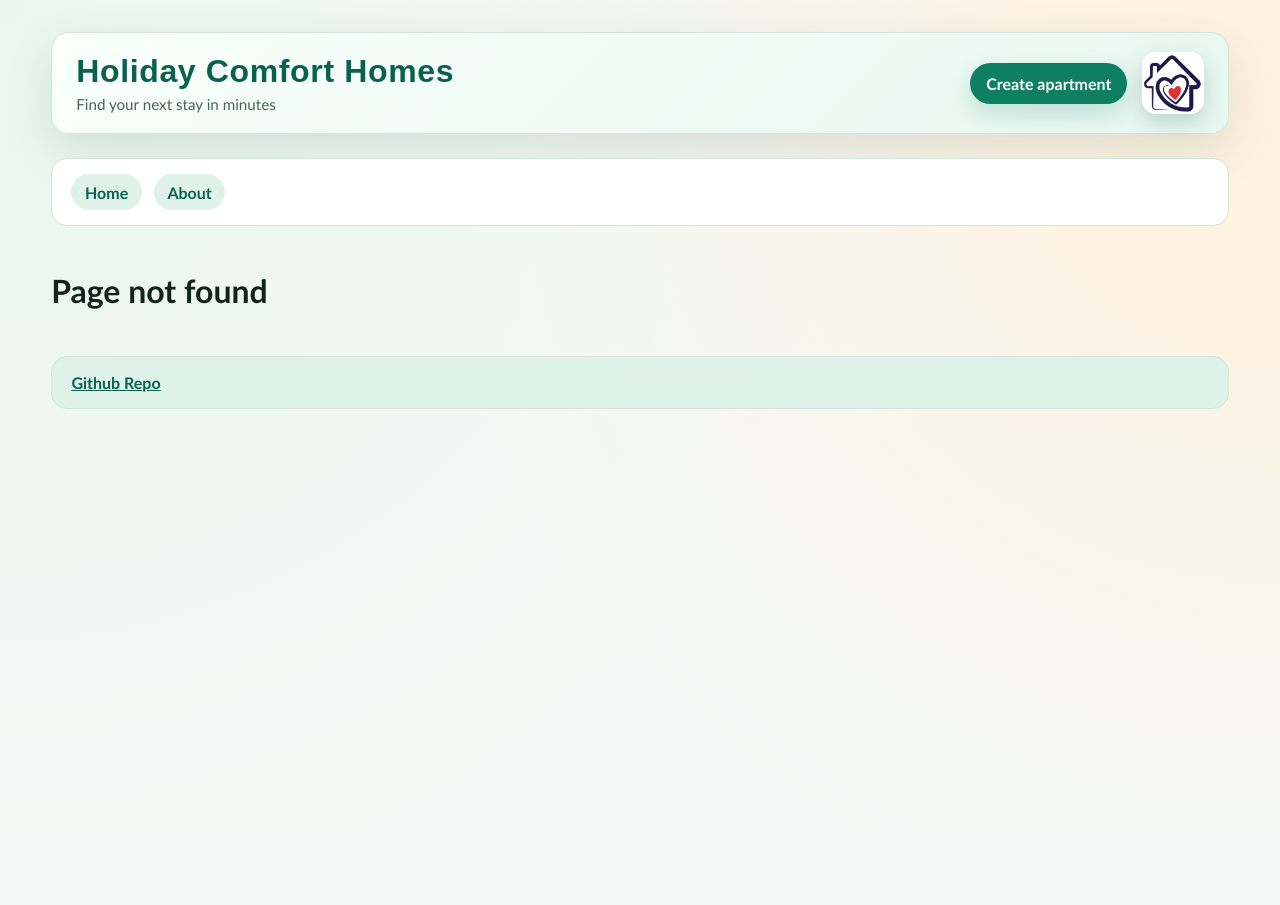
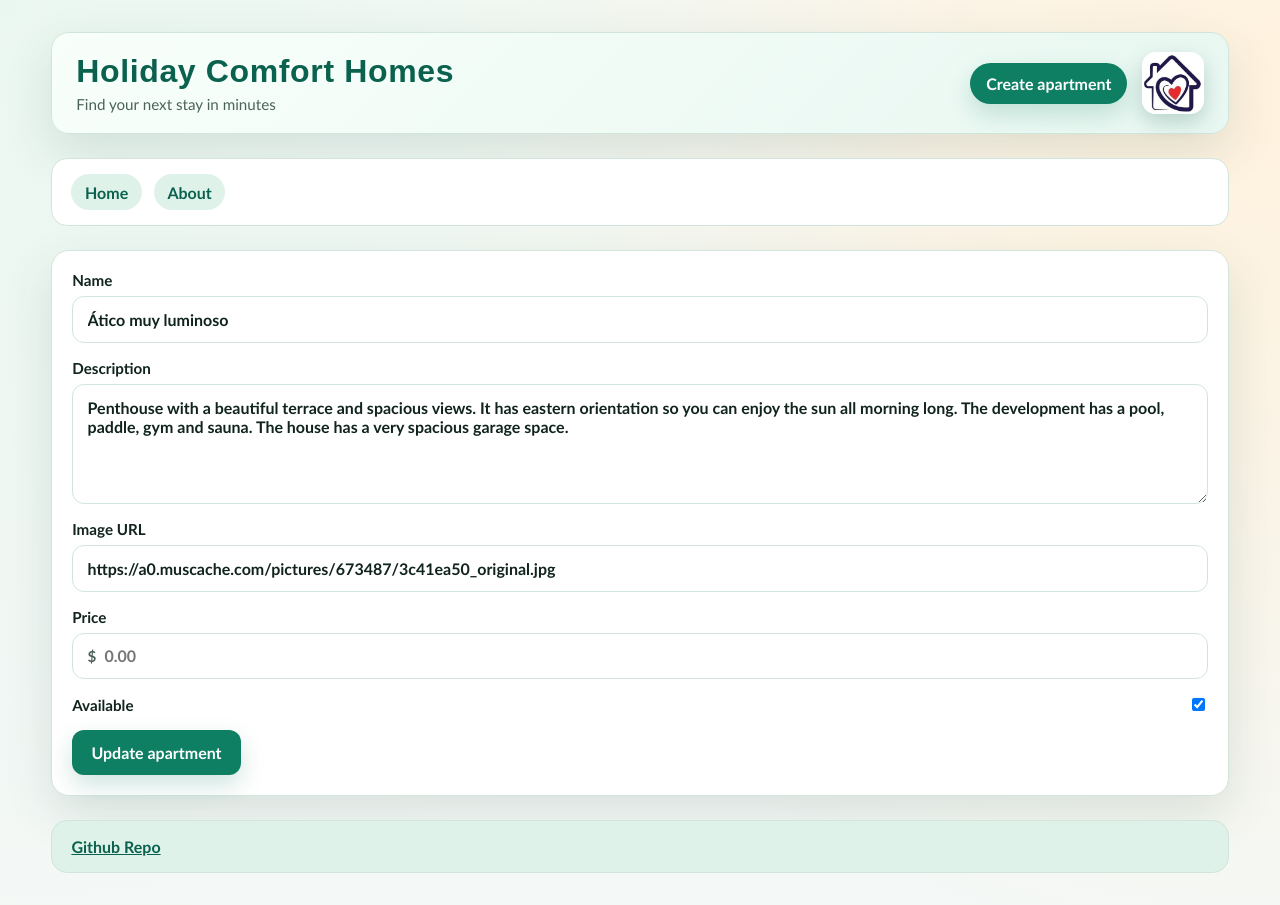
Before and after one commit to Chinonye1/Apartment-Rental, a React (Vite) app: page /edit/100411 in a window 1280 px wide. Before the commit this address had no page. Before the commit the page ends 832 px from the top, so only its background shows below. Built offline with nearby package versions, Linux system fonts and the light colour scheme.

Commit message:
feat: add update functionality for apartments and integrate UpdateApartmentPage

```diff
--- a/src/App.jsx
+++ b/src/App.jsx
@@ -9,6 +9,7 @@ import ItemCard from "./pages/ItemCard";
 import { AboutPage } from "./pages/AboutPage";
 import { DashboardPage } from "./pages/DashboardPage";
 import { ItemDetailsPage } from "./pages/ItemDetailsPage";
+import { UpdateApartmentPage } from "./pages/UpdateApartmentPage";
 
 function App() {
   const [apartmentList, setApartmentList] = useState(list.results);
@@ -25,6 +26,14 @@ function App() {
 
   function handleDeleteItem(id) {
     setApartmentList(apartmentList.filter((element) => element.id !== id));
+  }
+
+  function handleUpdateItem(updatedItem) {
+    setApartmentList(
+      apartmentList.map((element) =>
+        element.id === updatedItem.id ? updatedItem : element,
+      ),
+    );
   }
 
   const handleSubmit = (e) => {
@@ -92,6 +101,15 @@ function App() {
           path="/details/:detailId"
           element={<ItemDetailsPage ItemArr={apartmentList} />}
         />
+        <Route
+          path="/edit/:detailId"
+          element={
+            <UpdateApartmentPage
+              ItemArr={apartmentList}
+              onUpdate={handleUpdateItem}
+            />
+          }
+        />
         <Route path="*" element={<h1>Page not found</h1>} />
       </Routes>
 
--- a/src/components/CreateApartmentForm.jsx
+++ b/src/components/CreateApartmentForm.jsx
@@ -10,6 +10,7 @@ export function CreateApartmentForm({
   onPriceChange,
   onAvailableChange,
   onSubmit,
+  submitLabel = "Add apartment",
 }) {
   return (
     <section className="create-form-shell">
@@ -40,7 +41,7 @@ export function CreateApartmentForm({
           <input
             type="url"
             name="picture_url"
-            placeholder="https://example.com/image.jpg"
+            placeholder=""
             value={imageUrl}
             onChange={(e) => onImageUrlChange(e.target.value)}
           />
@@ -72,7 +73,7 @@ export function CreateApartmentForm({
           />
         </label>
 
-        <button className="create-form-button">Add apartment</button>
+        <button className="create-form-button">{submitLabel}</button>
       </form>
     </section>
   );
--- a/src/components/ItemCardSummary.jsx
+++ b/src/components/ItemCardSummary.jsx
@@ -1,11 +1,10 @@
 import { Link } from "react-router-dom";
 
 export function ItemCardSummary(props) {
-
-
-
   return (
-        <> {props.ItemDetails.has_availability === true ?
+    <>
+      {" "}
+      {props.ItemDetails.has_availability === true ? (
         <article className="listing-card">
           <h2>{props.ItemDetails.name}</h2>
 
@@ -14,13 +13,17 @@ export function ItemCardSummary(props) {
           <h4 className="location">{props.ItemDetails.host_location}</h4>
 
           <h4>{props.ItemDetails.price}</h4>
-                  <h5>Only{props.ItemDetails.host_listings_count} left at this price on Holiday Comfort Homes</h5>
-                  <h4>{props.ItemDetails.property_type}- {props.ItemDetails.bedrooms} bedroom. {props.ItemDetails.bathrooms} bathroom</h4>
+          <h5>
+            Only{props.ItemDetails.host_listings_count} left at this price on
+            Holiday Comfort Homes
+          </h5>
+          <h4>
+            {props.ItemDetails.property_type}- {props.ItemDetails.bedrooms}{" "}
+            bedroom. {props.ItemDetails.bathrooms} bathroom
+          </h4>
           <h5></h5>
 
           <h5>Review:{props.ItemDetails.review_scores_value} Star</h5>
-
-
 
           <button
             className="delete-btn"
@@ -35,19 +38,11 @@ export function ItemCardSummary(props) {
             <button>More Details</button>
           </Link>
 
-
-
-
-
-
+          <Link to={`/edit/${props.ItemDetails.id}`}>
+            <button>Edit</button>
+          </Link>
         </article>
-
-             : null}
-
+      ) : null}
     </>
-
-
-    )
-
-
+  );
 }
--- /dev/null
+++ b/src/pages/UpdateApartmentPage.jsx
@@ -0,0 +1,67 @@
+import { useEffect, useState } from "react";
+import { useNavigate, useParams } from "react-router-dom";
+import { CreateApartmentForm } from "../components/CreateApartmentForm";
+
+export function UpdateApartmentPage({ ItemArr, onUpdate }) {
+  const { detailId } = useParams();
+  const navigate = useNavigate();
+  const item = ItemArr?.find((element) => element.id === parseInt(detailId));
+
+  const [name, setName] = useState("");
+  const [description, setDescription] = useState("");
+  const [imageUrl, setImageUrl] = useState("");
+  const [price, setPrice] = useState("");
+  const [available, setAvailable] = useState(false);
+
+  useEffect(() => {
+    if (!item) {
+      return;
+    }
+
+    setName(item.name ?? "");
+    setDescription(item.description ?? "");
+    setImageUrl(item.picture_url ?? "");
+    setPrice(
+      typeof item.price === "string"
+        ? item.price.replace("$", "")
+        : (item.price ?? ""),
+    );
+    setAvailable(Boolean(item.has_availability));
+  }, [item]);
+
+  if (!item) {
+    return <p>Item not found.</p>;
+  }
+
+  const handleSubmit = (e) => {
+    e.preventDefault();
+
+    onUpdate({
+      ...item,
+      name,
+      description,
+      picture_url: imageUrl,
+      price: price ? `$${Number(price).toFixed(2)}` : "$0.00",
+      has_availability: available,
+    });
+
+    navigate("/");
+  };
+
+  return (
+    <CreateApartmentForm
+      name={name}
+      description={description}
+      imageUrl={imageUrl}
+      price={price}
+      available={available}
+      onNameChange={setName}
+      onDescriptionChange={setDescription}
+      onImageUrlChange={setImageUrl}
+      onPriceChange={setPrice}
+      onAvailableChange={setAvailable}
+      onSubmit={handleSubmit}
+      submitLabel="Update apartment"
+    />
+  );
+}
```
Lines whose indentation alone changed are shown as unchanged.
